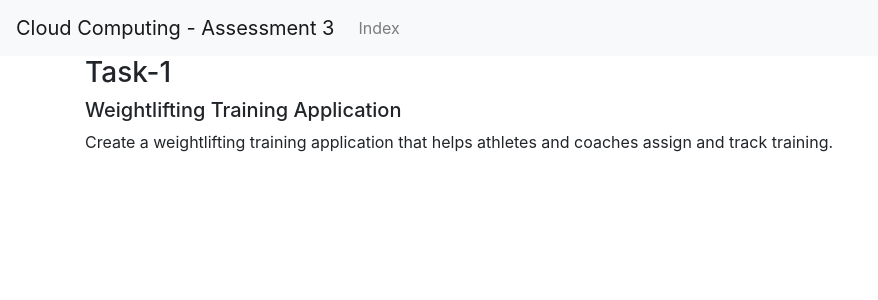
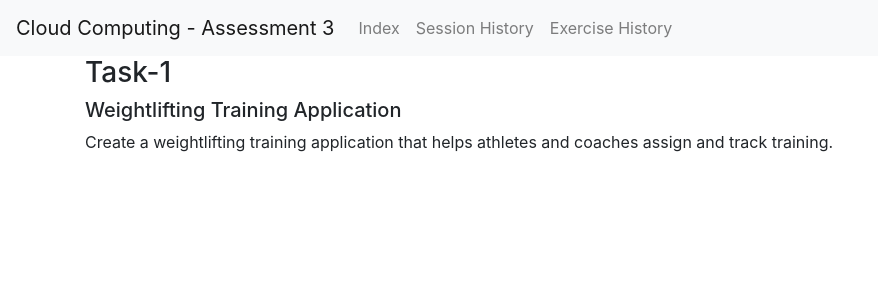
Before and after one commit to Thomas-Elder/py.cc-ass3, a Flask app: page / in a window 1280 px wide. Shown: the top 300 px of the page, without its empty margins (0-878 px from the left). Run offline with Flask 2, Linux system fonts and the light colour scheme; data that the repository does not hold is empty; some libraries are stand-ins or nearby versions.

Commit message:
Update nav with session/exercise history

```diff
--- a/web/lift/templates/base.html
+++ b/web/lift/templates/base.html
@@ -23,6 +23,8 @@
       <div class="collapse navbar-collapse" id="navbarNavAltMarkup">
         <div class="navbar-nav">
           <a class="nav-item nav-link" href="{{ url_for('index')}}">Index</a>
+          <a class="nav-item nav-link" href="{{ url_for('session.history')}}">Session History</a>
+          <a class="nav-item nav-link" href="{{ url_for('exercise.history')}}">Exercise History</a>
         </div>
     </nav>
     <!-- Your page content -->
```
